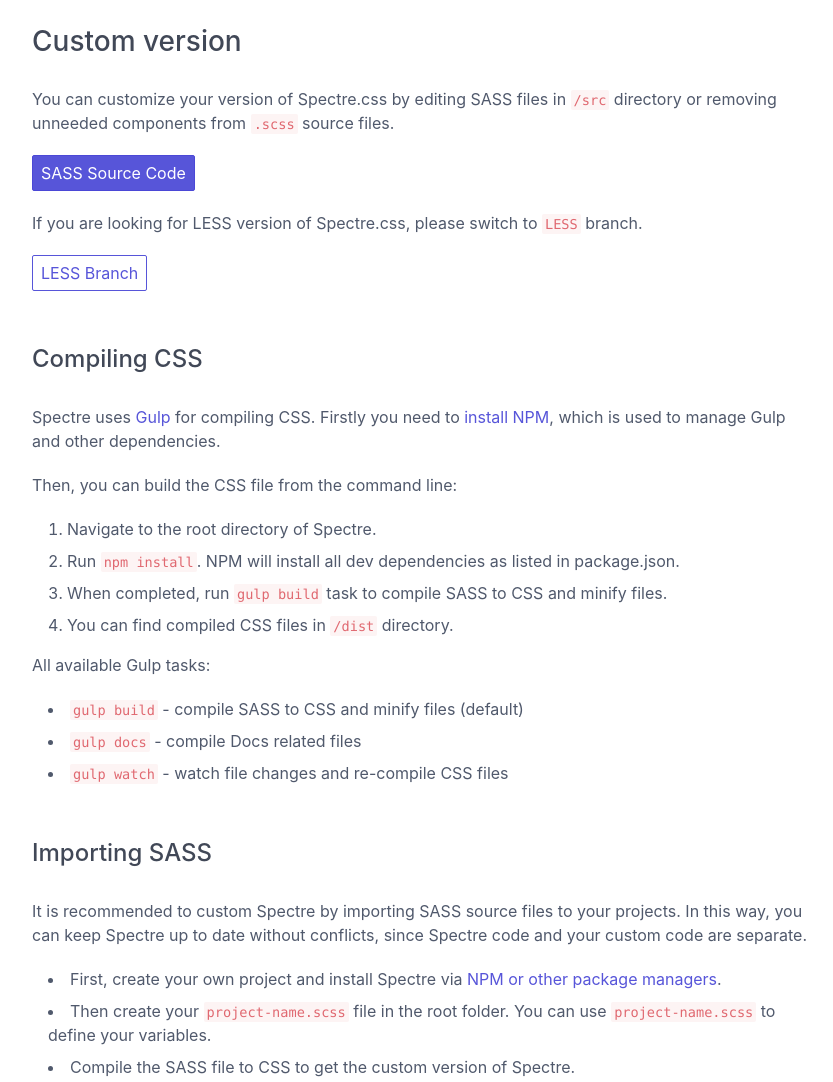
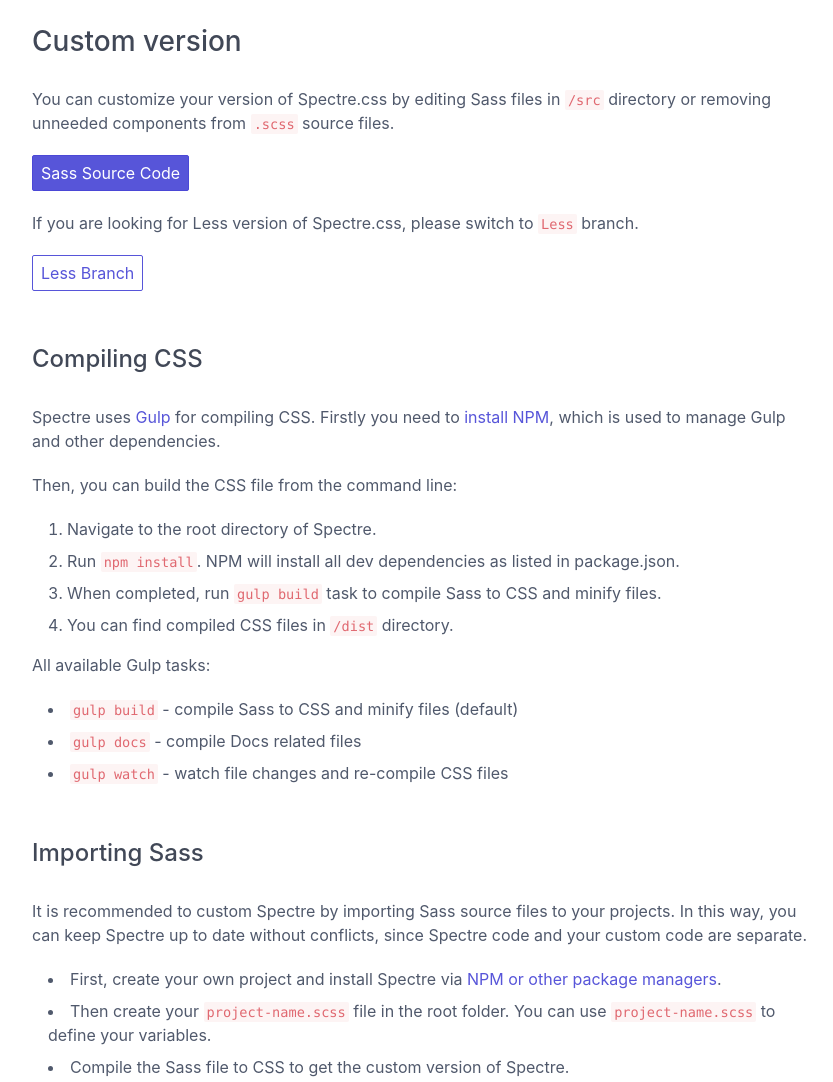
Before and after one commit to spectre-org/spectre-css, a website: page docs/getting-started.html in a window 1280 px wide. Shown: the part 1623-2705 px from the top of the page, without its empty margins (296-1129 px from the left). Drawn offline with nearby package versions, Linux system fonts and the light colour scheme; files that its build step writes are made by us from their sources.

Commit message:
Change SASS to Sass and LESS to Less #325

```diff
--- a/docs/getting-started.html
+++ b/docs/getting-started.html
@@ -351,10 +351,10 @@
       <div id="custom" class="container">
         <h3 class="s-title"><a href="#custom" class="anchor" aria-hidden="true">#</a>Custom version</h3>
         <div class="docs-note">
-          <p>You can customize your version of Spectre.css by editing SASS files in <code>/src</code> directory or removing unneeded components from <code>.scss</code> source files.</p>
-          <p><a href="https://github.com/picturepan2/spectre/" target="_blank" class="btn btn-primary">SASS Source Code</a></p>
-          <p>If you are looking for LESS version of Spectre.css, please switch to <code>LESS</code> branch.</p>
-          <p><a href="https://github.com/picturepan2/spectre/tree/less" target="_blank" class="btn">LESS Branch</a></p>
+          <p>You can customize your version of Spectre.css by editing Sass files in <code>/src</code> directory or removing unneeded components from <code>.scss</code> source files.</p>
+          <p><a href="https://github.com/picturepan2/spectre/" target="_blank" class="btn btn-primary">Sass Source Code</a></p>
+          <p>If you are looking for Less version of Spectre.css, please switch to <code>Less</code> branch.</p>
+          <p><a href="https://github.com/picturepan2/spectre/tree/less" target="_blank" class="btn">Less Branch</a></p>
         </div>
         <h4 id="compiling" class="s-subtitle">Compiling CSS</h4>
         <div class="docs-note">
@@ -363,23 +363,23 @@
           <ol>
             <li>Navigate to the root directory of Spectre.</li>
             <li>Run <code>npm install</code>. NPM will install all dev dependencies as listed in package.json.</li>
-            <li>When completed, run <code>gulp build</code> task to compile SASS to CSS and minify files.</li>
+            <li>When completed, run <code>gulp build</code> task to compile Sass to CSS and minify files.</li>
             <li>You can find compiled CSS files in <code>/dist</code> directory.</li>
           </ol>
           <p>All available Gulp tasks:</p>
           <ul>
-            <li><code>gulp build</code> - compile SASS to CSS and minify files (default)</li>
+            <li><code>gulp build</code> - compile Sass to CSS and minify files (default)</li>
             <li><code>gulp docs</code> - compile Docs related files</li>
             <li><code>gulp watch</code> - watch file changes and re-compile CSS files</li>
           </ul>
         </div>
-        <h4 id="importing" class="s-subtitle">Importing SASS</h4>
+        <h4 id="importing" class="s-subtitle">Importing Sass</h4>
         <div class="docs-note">
-          <p>It is recommended to custom Spectre by importing SASS source files to your projects. In this way, you can keep Spectre up to date without conflicts, since Spectre code and your custom code are separate.</p>
+          <p>It is recommended to custom Spectre by importing Sass source files to your projects. In this way, you can keep Spectre up to date without conflicts, since Spectre code and your custom code are separate.</p>
           <ul>
             <li>First, create your own project and install Spectre via <a href="#installation">NPM or other package managers</a>.</li>
             <li>Then create your <code>project-name.scss</code> file in the root folder. You can use <code>project-name.scss</code> to define your variables.</li>
-            <li>Compile the SASS file to CSS to get the custom version of Spectre.</li>
+            <li>Compile the Sass file to CSS to get the custom version of Spectre.</li>
           </ul>
 
 <!-- importing -->
@@ -435,7 +435,7 @@
 │   ├── index.html
 │   └── ...
 │
-├── src/                            <span class="com">// Source SASS files</span>
+├── src/                            <span class="com">// Source Sass files</span>
 │   ├── spectre.scss
 │   ├── spectre-icons.scss
 │   ├── spectre-exp.scss
@@ -620,7 +620,7 @@
           <p><strong>August 2017</strong></p>
           <ul>
             <li>
-              <a href="getting-started.html">Switch to SASS</a> <small class="label label-primary">NEW</small>
+              <a href="getting-started.html">Switch to Sass</a> <small class="label label-primary">NEW</small>
             </li>
             <li>
               <a href="getting-started.html">New Docs Experience</a> <small class="label label-primary">NEW</small>
```
Also changed, not shown: CHANGELOG.md.
